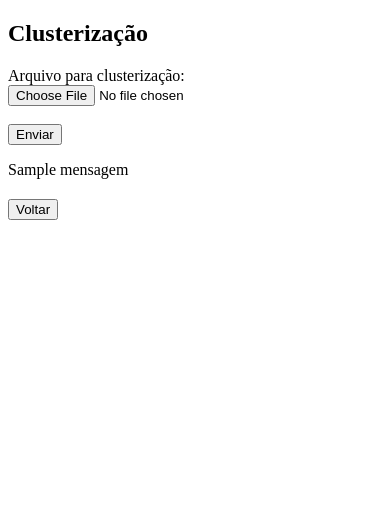
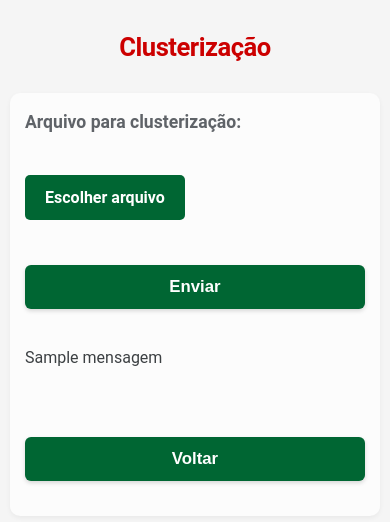
Before and after one commit to Antonioabriel/Projeto-MD, a Django app: template mysite/polls/templates/polls/clusters.html in a window 390 px wide. Shown: the top 522 px of the page. Run offline with Django 5.2, Linux system fonts and the light colour scheme; the template is opened without the code that fills it: most values are stand-ins (such as "Sample title", 1, 10 or a date in 2020).

Commit message:
css em clusterização, mesclar

```diff
--- a/mysite/polls/templates/polls/clusters.html
+++ b/mysite/polls/templates/polls/clusters.html
@@ -3,13 +3,19 @@
 <head>
     <meta charset="utf-8">
     <title>Upload CSV</title>
+    <link rel="stylesheet" type="text/css" href="style.css">
 </head>
 <body>
-    <h2>Clusterização</h2>
-    <form method="post" enctype="multipart/form-data">
+    <div class="container">
+        <h1>Clusterização</h1>
+    <div class="section-block">
+        <form  method="post" enctype="multipart/form-data">
+            <div class="form-group">
             {% csrf_token %}
-        <label>Arquivo para clusterização:</label><br>
-        <input type="file" name="arquivo_cluster" required><br><br>
+            <label class="custom-label">Arquivo para clusterização:</label><br>
+                <input class="inputfile" type="file" name="arquivo_cluster" id="arquivo_cluster" required>
+                <label for="arquivo_cluster" class="file-upload-button">Escolher arquivo </label>
+            </div>
             <button type="submit">Enviar</button>
         </form>
 
@@ -21,5 +27,7 @@
             <button type="submit">Voltar</button>
         </form>
 
+    </div>
+</div>
 </body>
 </html>
--- a/mysite/polls/templates/polls/style.css
+++ b/mysite/polls/templates/polls/style.css
@@ -69,6 +69,7 @@ h1 {
     font-size: 2.2rem;
     letter-spacing: -0.5px;
     font-weight: 700;
+    text-align: center;
 }
 
 h2 {
@@ -323,4 +324,25 @@ form[action*="clusters"] button:hover {
         margin-top: 0;
         margin-bottom: 10px;
     }
+    .btn-secondary {
+        background-color: #6c757d; /* Um cinza neutro */
+        box-shadow: 0 2px 4px rgba(0, 0, 0, 0.1);
 }
+
+    .btn-secondary:hover {
+        background-color: #5a6268;
+        transform: translateY(-2px);
+}
+
+/* Estilo para a mensagem de feedback (sucesso/erro) */
+    .feedback-message {
+        margin-top: 15px;
+        padding: 10px 15px;
+        border-radius: 5px;
+        background-color: #f8f9fa; /* Fundo cinza claro */
+        border: 1px solid #e0e0e0;
+        color: #3c4043;
+        text-align: center;
+        font-weight: 500;
+}
+}
```
Also changed, not shown: mysite/polls/templates/polls/index.html (+8 -4 lines), mysite/polls/templates/polls/mesclar.html (+14 -5 lines). Lines whose indentation alone changed are shown as unchanged.
